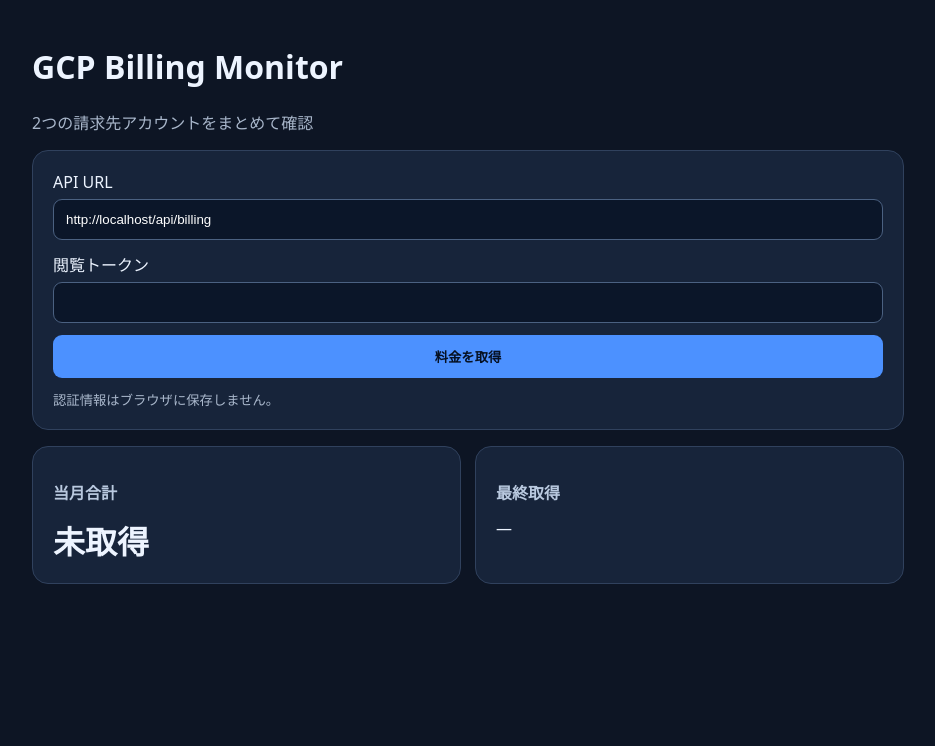
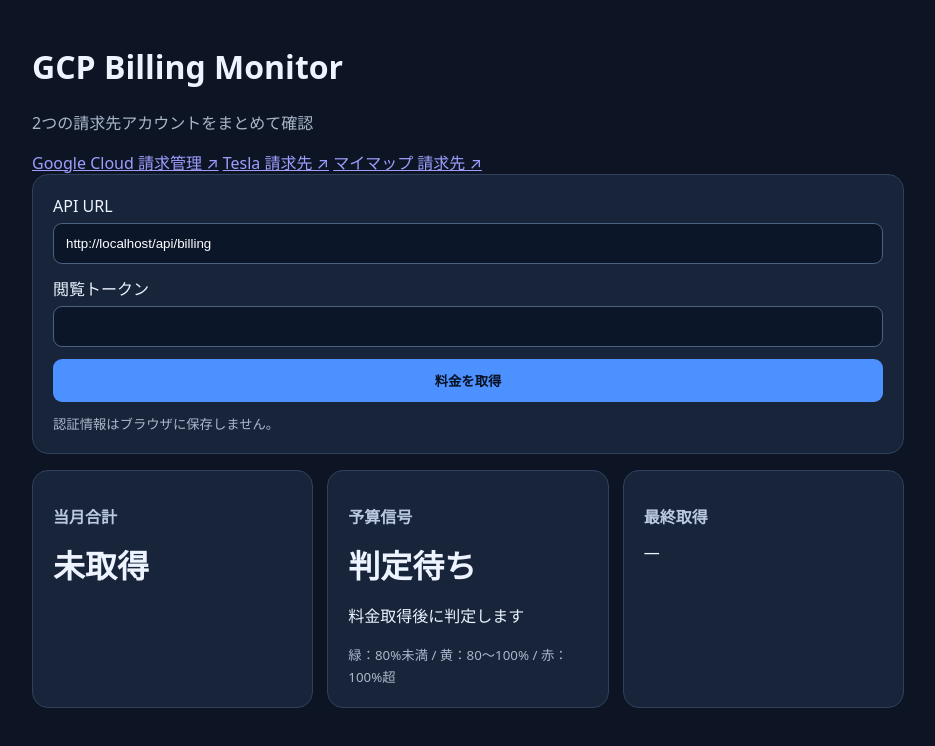
Before and after one commit to ducat595/gcp-billing-monitor, a plain HTML site: page frontend/index.html in a window 1280 px wide. Shown: the whole page, without its empty margins (172-1107 px from the left). Drawn offline with Linux system fonts and the light colour scheme.

Commit message:
Add Google Cloud billing links and green yellow red budget signal

```diff
--- a/frontend/index.html
+++ b/frontend/index.html
@@ -1,7 +1,17 @@
 <!doctype html>
 <html lang="ja"><head><meta charset="utf-8"><meta name="viewport" content="width=device-width,initial-scale=1"><title>GCP Billing Monitor</title><link rel="stylesheet" href="style.css"></head>
-<body><main><header><h1>GCP Billing Monitor</h1><p>2つの請求先アカウントをまとめて確認</p></header>
+<body><main>
+<header><h1>GCP Billing Monitor</h1><p>2つの請求先アカウントをまとめて確認</p>
+<nav class="billing-links" aria-label="Google Cloud 請求管理">
+<a href="https://console.cloud.google.com/billing" target="_blank" rel="noopener noreferrer">Google Cloud 請求管理 ↗</a>
+<a href="https://console.cloud.google.com/billing/01F37D-543EF8-154579" target="_blank" rel="noopener noreferrer">Tesla 請求先 ↗</a>
+<a href="https://console.cloud.google.com/billing/018D1B-DC0645-FB4431" target="_blank" rel="noopener noreferrer">マイマップ 請求先 ↗</a>
+</nav></header>
 <section class="settings"><label>API URL <input id="url" placeholder="https://example.com/api/billing"></label><label>閲覧トークン <input id="token" type="password" autocomplete="off"></label><button id="load">料金を取得</button><small>認証情報はブラウザに保存しません。</small></section>
-<section class="summary"><div class="panel"><h2>当月合計</h2><strong id="total">未取得</strong></div><div class="panel"><h2>最終取得</h2><span id="updated">—</span></div></section>
+<section class="summary">
+<div class="panel"><h2>当月合計</h2><strong id="total">未取得</strong></div>
+<div class="panel"><h2>予算信号</h2><div id="budget-signal" class="budget-signal unknown" role="status" aria-live="polite"><span class="signal-light" aria-hidden="true"></span><strong id="signal-label">判定待ち</strong></div><p id="signal-detail">料金取得後に判定します</p><small>緑：80%未満 / 黄：80～100% / 赤：100%超</small></div>
+<div class="panel"><h2>最終取得</h2><span id="updated">—</span></div>
+</section>
 <section id="accounts" class="accounts"></section><p id="message" role="status"></p>
 </main><script src="app.js"></script></body></html>
```
